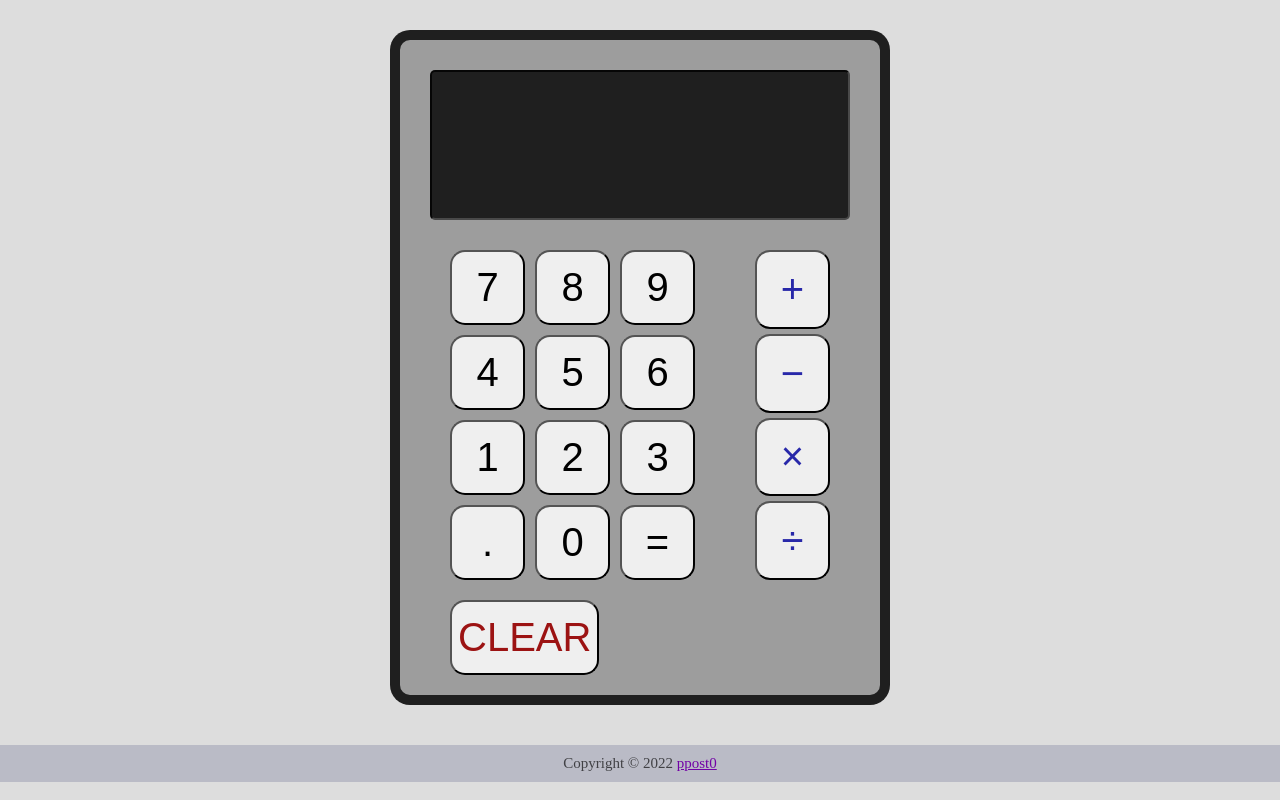
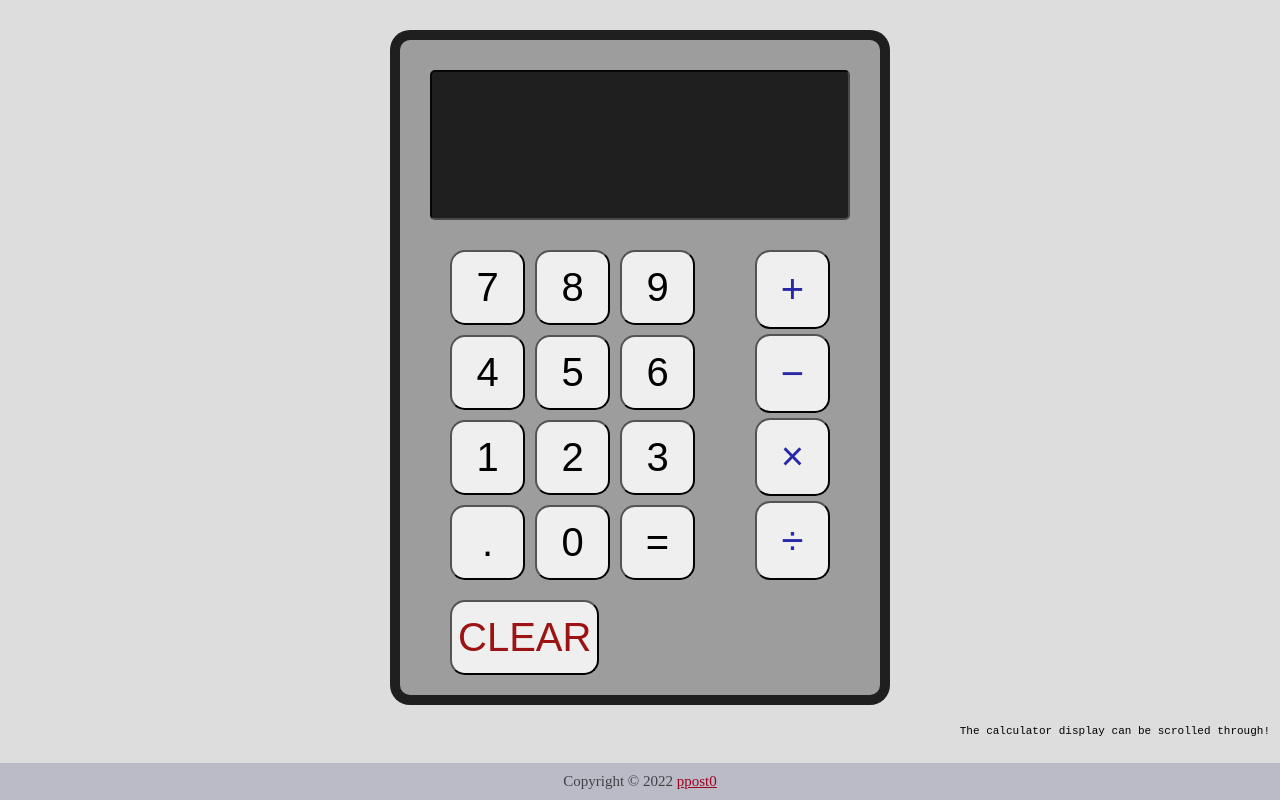
Before and after one commit to ppost0/calculator, a plain HTML site: page index.html in a window 1280 px wide. Drawn offline with Linux system fonts and the light colour scheme.

Commit message:
Change footer styling, add tip indicating display has scrollbar

```diff
--- a/index.html
+++ b/index.html
@@ -50,6 +50,7 @@
       </div>
     </div>
   </div>
+  <div class="tip">The calculator display can be scrolled through!</div>
   <div class="footer">Copyright © 2022 <a href="https://github.com/ppost0">ppost0</a></div>
 
 
@@ -222,14 +223,6 @@
     }
 
 
-
-
-
-
-
-
-
-
   </script>
 </body>
 </html>
--- a/style.css
+++ b/style.css
@@ -126,11 +126,18 @@ button {
   width: auto;
 }
 
+.tip {
+  font-size: 11px;
+  font-weight: 400;
+  margin: 20px 10px 20px auto;
+}
+
 
 .footer {
-  margin-top: 40px;
+  margin-top: auto;
   padding: 10px;
   font-family: 'Times New Roman', Times, serif;
+  font-weight: 500;
   background-color: rgba(49, 52, 107, 0.2);
   text-align: center;
   color: rgba(0, 0, 0, 0.65);
@@ -139,20 +146,20 @@ button {
 
 /* unvisited link */
 a:link {
-  color: #7202a6;
+  color: #9e011e;
 }
 
 /* visited link */
 a:visited {
-  color: #433880;
+  color: #512471;
 }
 
 /* mouse over link */
 a:hover {
-  color: #e784fd;
+  color: #ff0000;
 }
 
 /* selected link */
 a:active {
-  color: #e784fd85;
+  color: #ffffff;
 }
```
